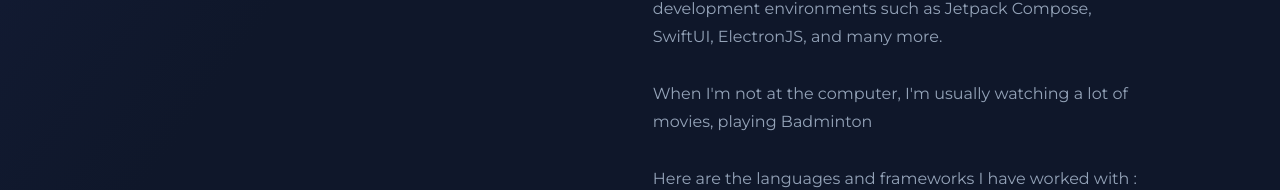
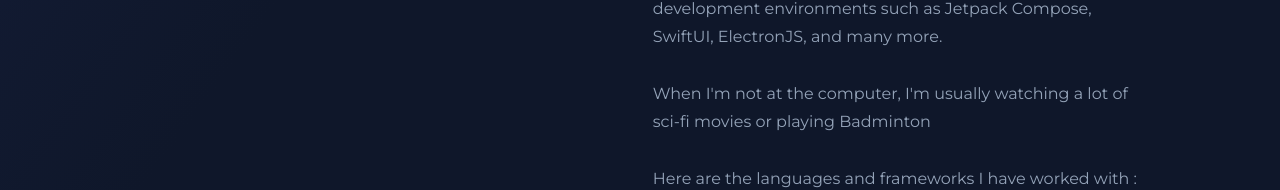
Before and after one commit to taufeeq-ahmed/maestro, a Next.js app: page / in a window 1280 px wide. Shown: the part 383-573 px from the top of the page. Built offline with nearby package versions, Linux system fonts and the light colour scheme.

Commit message:
last p corrected

```diff
--- a/components/DeveloperDescription/DeveloperDescription.jsx
+++ b/components/DeveloperDescription/DeveloperDescription.jsx
@@ -14,7 +14,7 @@ function DeveloperDescription() {
                 My main focus these days is building products at Cogoport. I enjoy creating software where design and engineering converge — things that look good but are also well-built under the hood. In my free time, I&apos;ve also explored various development environments such as Jetpack Compose, SwiftUI, ElectronJS, and many more.
             </p>
             <p>
-                When I&apos;m not at the computer, I&apos;m usually watching a lot of movies, playing Badminton
+                When I&apos;m not at the computer, I&apos;m usually watching a lot of sci-fi movies or playing Badminton
             </p>
             <p>
                 Here are the languages and frameworks I have worked with
```
